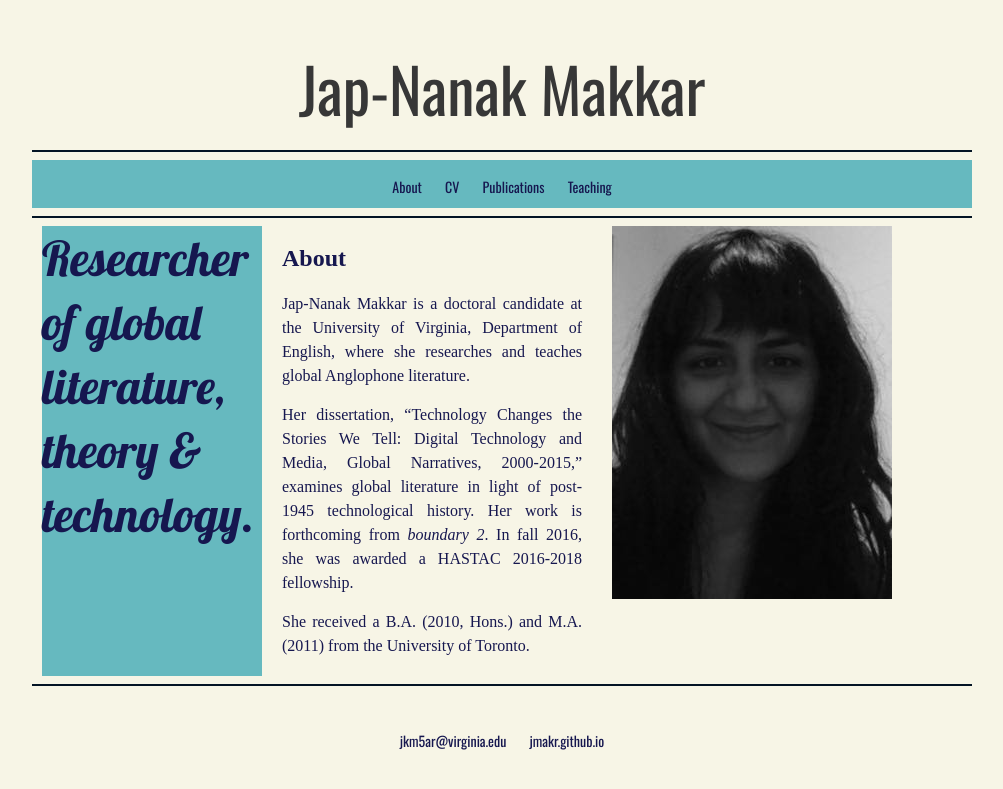
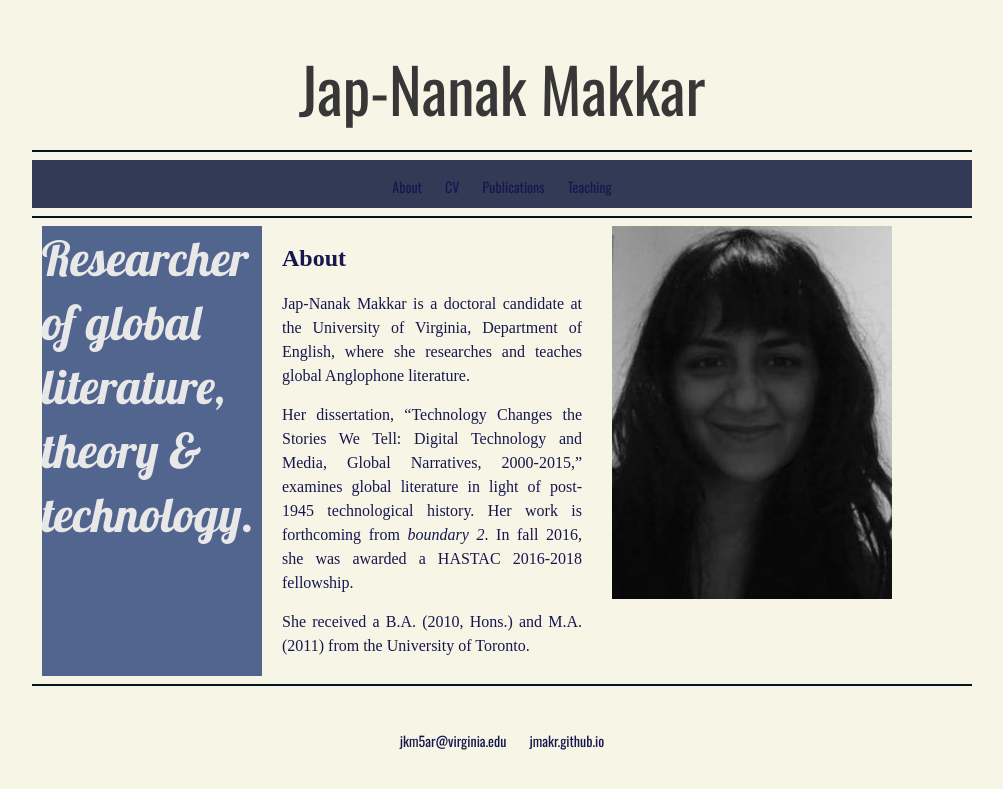
Before and after one commit to jmakr/jmakr.github.io, a Jekyll site: the page built from index.html, in a window 1280 px wide. Shown: the top 789 px of the page, without its empty margins (138-1141 px from the left). Built offline with Jekyll 4.4.1, drawn with Linux system fonts in a browser that asks for light colours; some web fonts are replaced.

Commit message:
Update main.css

```diff
--- a/css/main.css
+++ b/css/main.css
@@ -68,9 +68,9 @@
 
 section {
 
-    background-color: #66b9bf; /* powder */
+    background-color: #333a56; /* vermillion */
     position: relative;
-    color: #16174f; /* deep blue */
+    color: #e8e8e8; /* clean*/
     margin-right: auto;
     margin-left: auto;
     margin-bottom: auto;
@@ -156,7 +156,7 @@
     font-family: Lobster, cursive;
     font-weight: 400;
     font-size: 32px;
-    color: #66b9bf; /* powder */
+    color: #333a56; /* vermillion */
     display: block;
     text-align:justify;
     padding-bottom:5%;
@@ -219,7 +219,7 @@
 
 .p3box{
 height:450px;
-background-color: #66b9bf; /* powder */
+background-color: #52658f; /* sunshine */
 }
 
 p3 {
@@ -229,7 +229,7 @@
     font-size: 48px;
     line-height: 64px;
 
-	color:  #16174f; /* deepblue */
+	color:  #e8e8e8; /* clean */
     text-align:left;
 
 
```
